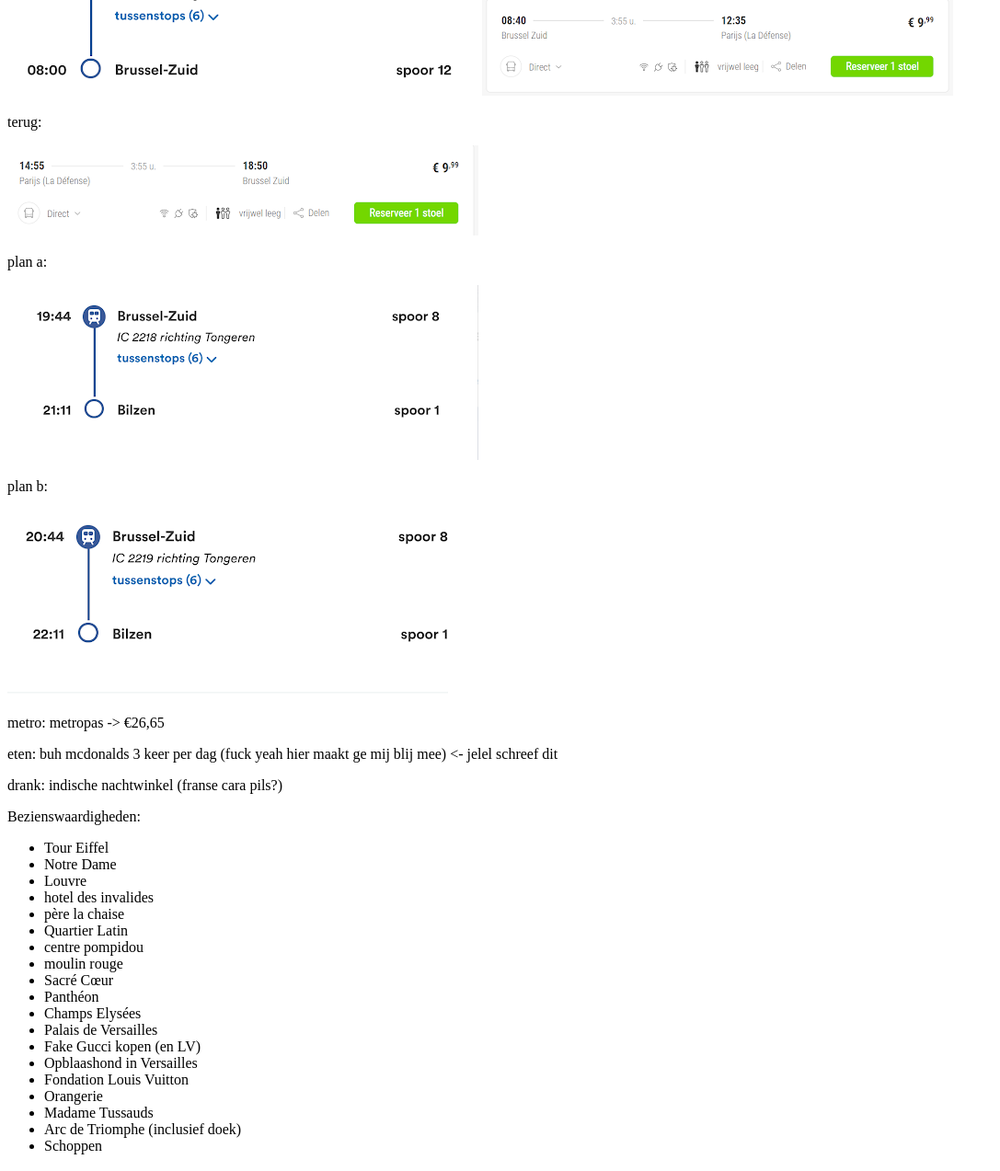
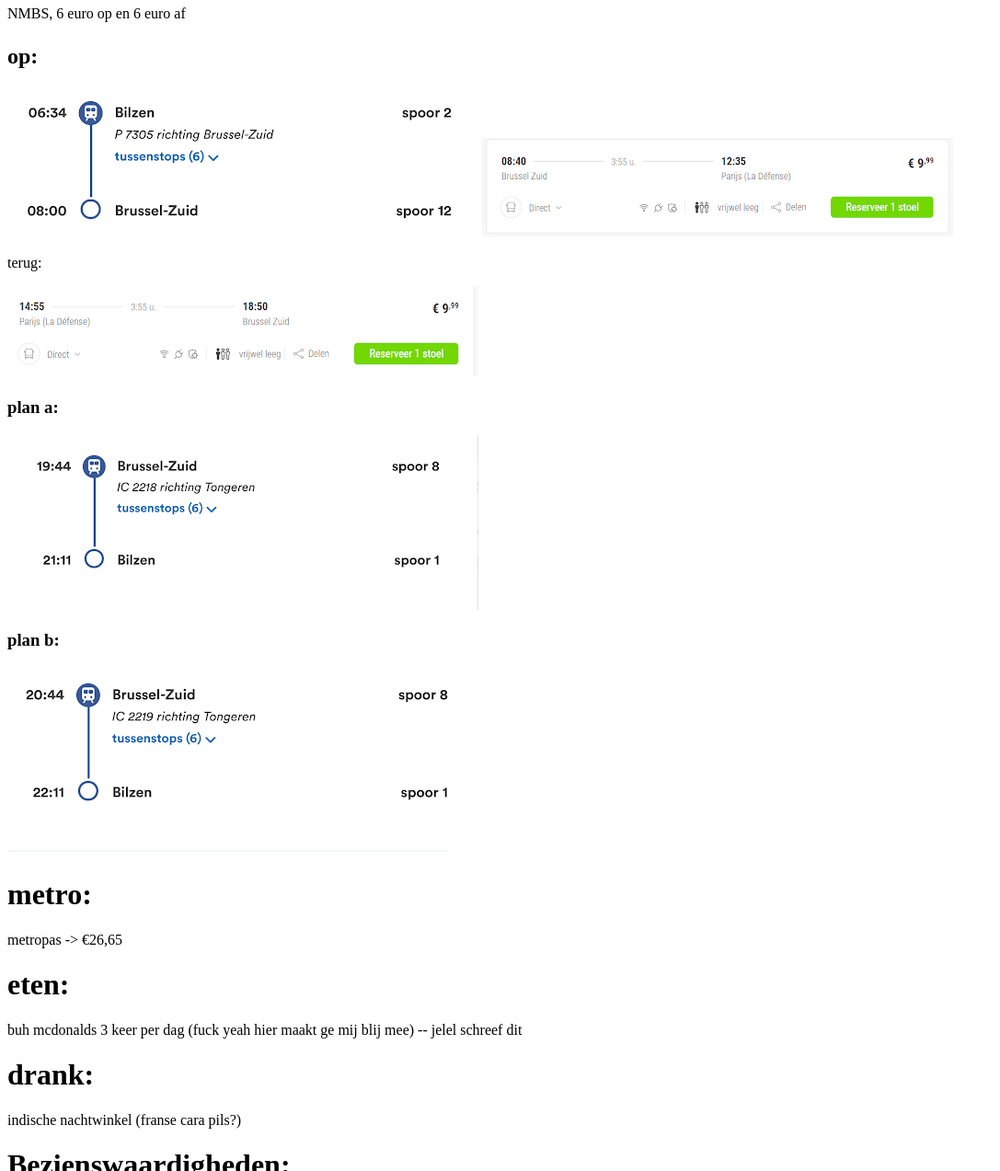
Before and after one commit to NielsG-2054772/NielsG-2054772.github.io, a plain HTML site: page index.html in a window 1280 px wide. Shown: the part 328-1601 px from the top of the page at 92% size, without its empty margins (0-1087 px from the left). Drawn offline with Linux system fonts and the light colour scheme.

Commit message:
Update index.html

```diff
--- a/index.html
+++ b/index.html
@@ -18,21 +18,32 @@
     </a>
   </h1>
   <p>82,5 euro pp met annulatie</p>
-  <p>flixbus: 9,99 euro op en cheap 9,99 euro af</p>
-  <p>trein: NMBS, 6 euro op en 6 euro af</p>
+  <h1>flixbus:</h1>
+  <p>9,99 euro op en cheap 9,99 euro af</p>
+  <h1>trein:</h1>
+  <p>NMBS, 6 euro op en 6 euro af</p>
+  <h2>
     <p>op: </p>
+  </h2>
   <img src="treinop.png" alt="trein op">
   <img src="busop.png" alt="bus op">
   <p>terug: </p>
   <img src="busterug.png" alt="bus terug">
+  <h3>
     <p>plan a: </p>
+  </h3>
   <img src="treinterugplana.png" alt="trein terug plan a">
+  <h3>
     <p>plan b: </p>
+  </h3>
   <img src="treinterugplanb.png" alt="trein terug plan b">
-  <p>metro: metropas -> €26,65</p>
-  <p>eten: buh mcdonalds 3 keer per dag (fuck yeah hier maakt ge mij blij mee) <- jelel schreef dit</p>
-      <p>drank: indische nachtwinkel (franse cara pils?)</p>
-      <p>Bezienswaardigheden: </p>
+  <h1>metro: </h1>
+  <p>metropas -> €26,65</p>
+  <h1>eten: </h1>
+  <p>buh mcdonalds 3 keer per dag (fuck yeah hier maakt ge mij blij mee) -- jelel schreef dit</p>
+  <h1>drank: </h1>
+  <p>indische nachtwinkel (franse cara pils?)</p>
+  <h1>Bezienswaardigheden: </h1>
   <ul>
     <li>Tour Eiffel</li>
     <li>Notre Dame</li>
@@ -54,7 +65,7 @@
     <li>Arc de Triomphe (inclusief doek)</li>
     <li>Schoppen</li>
   </ul>
-      <p>Eet- en drinksuggesties: </p>
+  <h1>Eet- en drinksuggesties: </h1>
   <table>
     <tr>
       <th>Naam</th>
```
Lines whose indentation alone changed are shown as unchanged.
